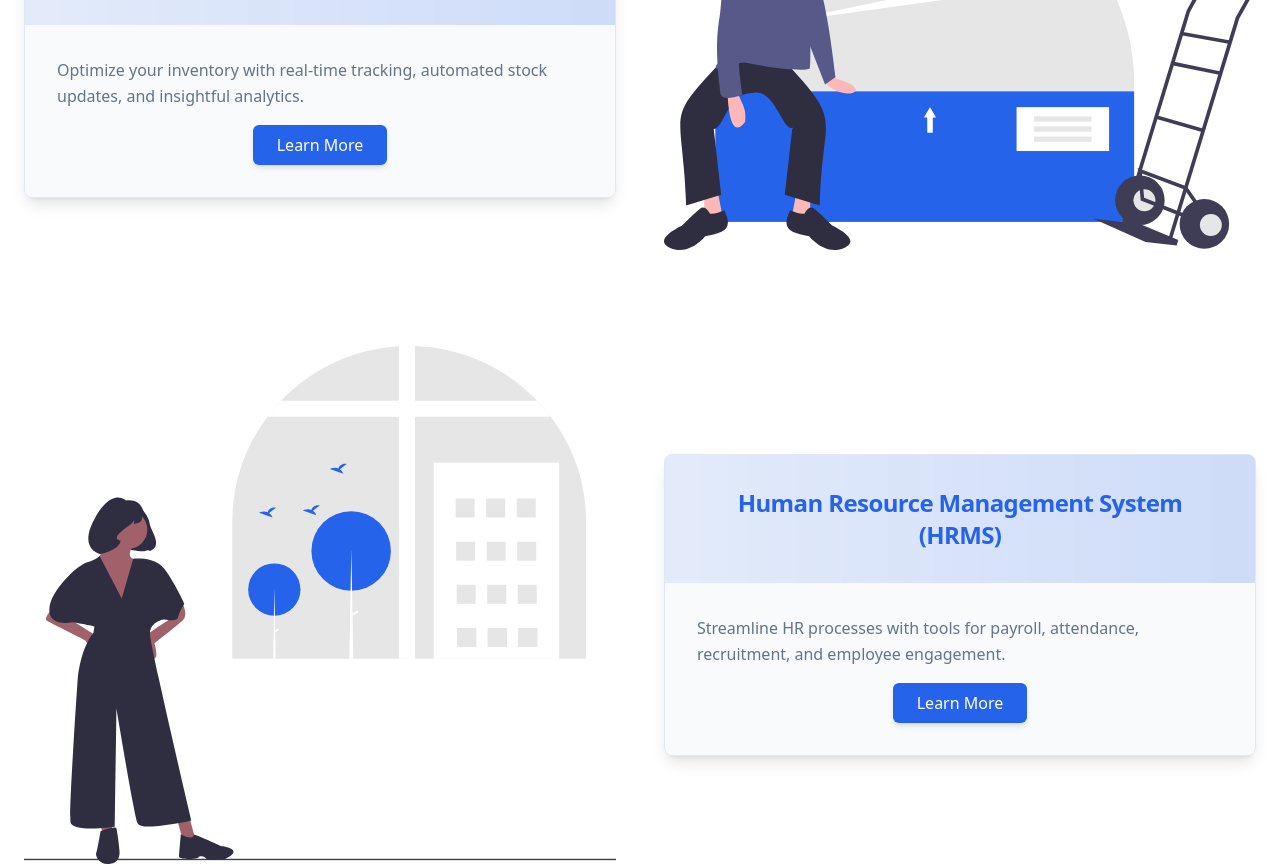
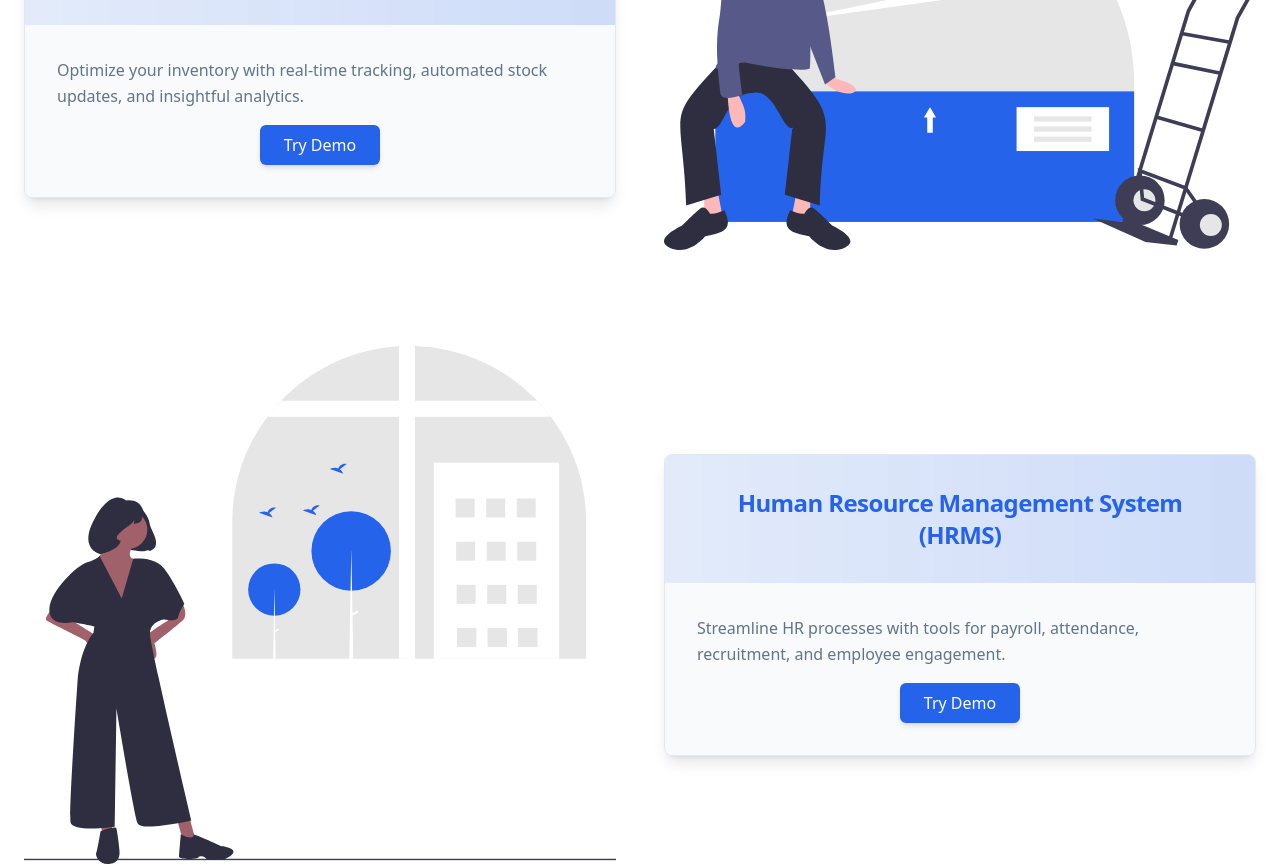
Before and after one commit to Karthik-beta/Landing_Page, a React (Vite) app in the folder client/: page / in a window 1280 px wide. Shown: the part 2880-3746 px from the top of the page. Built offline with nearby package versions, Linux system fonts and the light colour scheme.

Commit message:
Update Products.tsx

```diff
--- a/client/src/components/Products.tsx
+++ b/client/src/components/Products.tsx
@@ -6,7 +6,8 @@ import crmIllustration from "../assets/crm-illustration.svg"; // Import illustra
 interface ProductProps {
   title: string;
   description: string;
-  illustration: string; // Path to the illustration image
+  illustration: string;
+  url: string;
 }
 
 const products: ProductProps[] = [
@@ -14,19 +15,22 @@ const products: ProductProps[] = [
     title: "Inventory Management System",
     description:
       "Optimize your inventory with real-time tracking, automated stock updates, and insightful analytics.",
-    illustration: inventoryIllustration, // Replace with actual illustration path
+    illustration: inventoryIllustration,
+    url: "https://inventory.pivotr.in"
   },
   {
     title: "Human Resource Management System (HRMS)",
     description:
       "Streamline HR processes with tools for payroll, attendance, recruitment, and employee engagement.",
-    illustration: hrmsIllustration, // Replace with actual illustration path
+    illustration: hrmsIllustration,
+    url: ""
   },
   {
     title: "Customer Relationship Management (CRM)",
     description:
       "Enhance customer relationships with a centralized platform for sales, marketing, and support.",
-    illustration: crmIllustration, // Replace with actual illustration path
+    illustration: crmIllustration,
+    url: ""
   },
 ];
 
@@ -47,7 +51,7 @@ export const Products = () => {
       </p>
 
       <div className="space-y-24">
-        {products.map(({ title, description, illustration }: ProductProps, index) => (
+        {products.map(({ title, description, illustration, url }: ProductProps, index) => (
           <div
             key={title}
             className={`relative flex flex-col lg:flex-row items-center gap-12 ${
@@ -71,12 +75,25 @@ export const Products = () => {
                     {title}
                   </CardTitle>
                 </CardHeader>
+                {/* <CardContent className="p-8 text-muted-foreground space-y-4">
+                  <p className="text-base leading-relaxed">{description}</p>
+                  <div className="flex justify-center">
+                    <button className="px-6 py-2 bg-primary text-white rounded-md shadow-md hover:bg-primary/90 transition-colors">
+                      Try Demo
+                    </button>
+                  </div>
+                </CardContent> */}
                 <CardContent className="p-8 text-muted-foreground space-y-4">
                   <p className="text-base leading-relaxed">{description}</p>
                   <div className="flex justify-center">
-                    <button className="px-6 py-2 bg-primary text-white rounded-md shadow-md hover:bg-primary/90 transition-colors">
-                      Learn More
-                    </button>
+                    <a
+                      href={url}
+                      target="_blank"
+                      rel="noopener noreferrer"
+                      className="px-6 py-2 bg-primary text-white rounded-md shadow-md hover:bg-primary/90 transition-colors"
+                    >
+                      Try Demo
+                    </a>
                   </div>
                 </CardContent>
               </Card>
```
